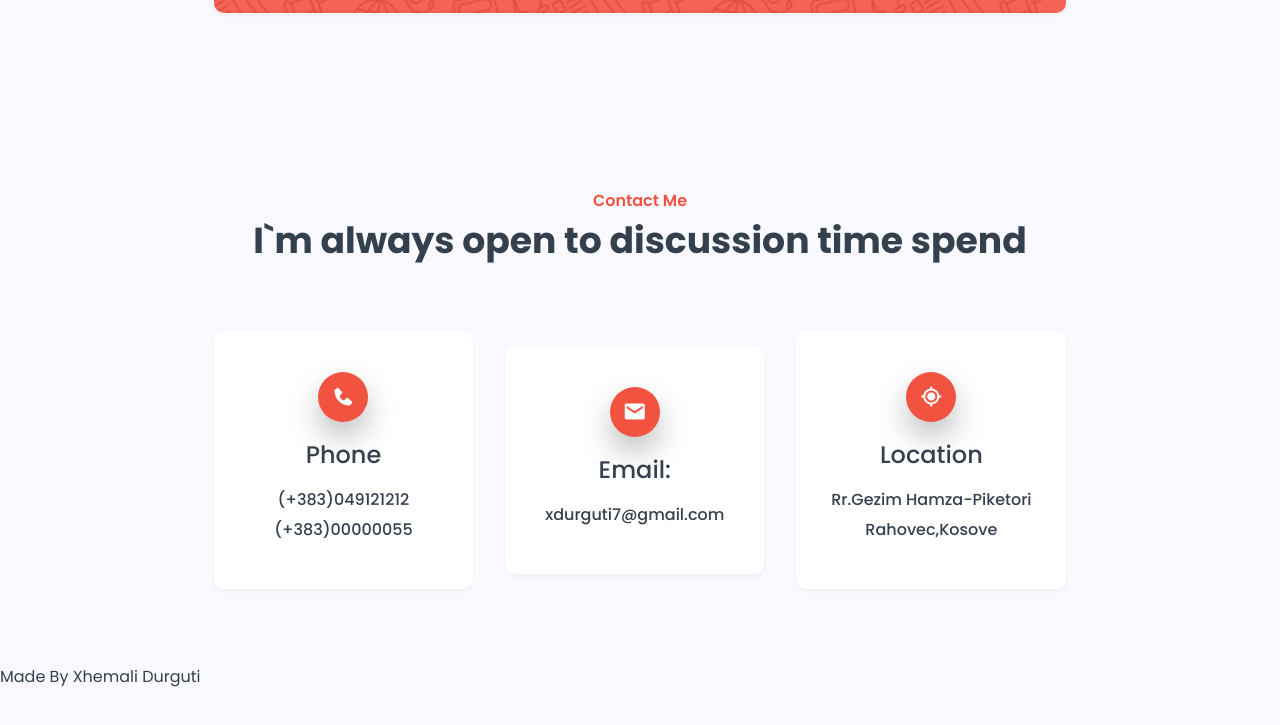
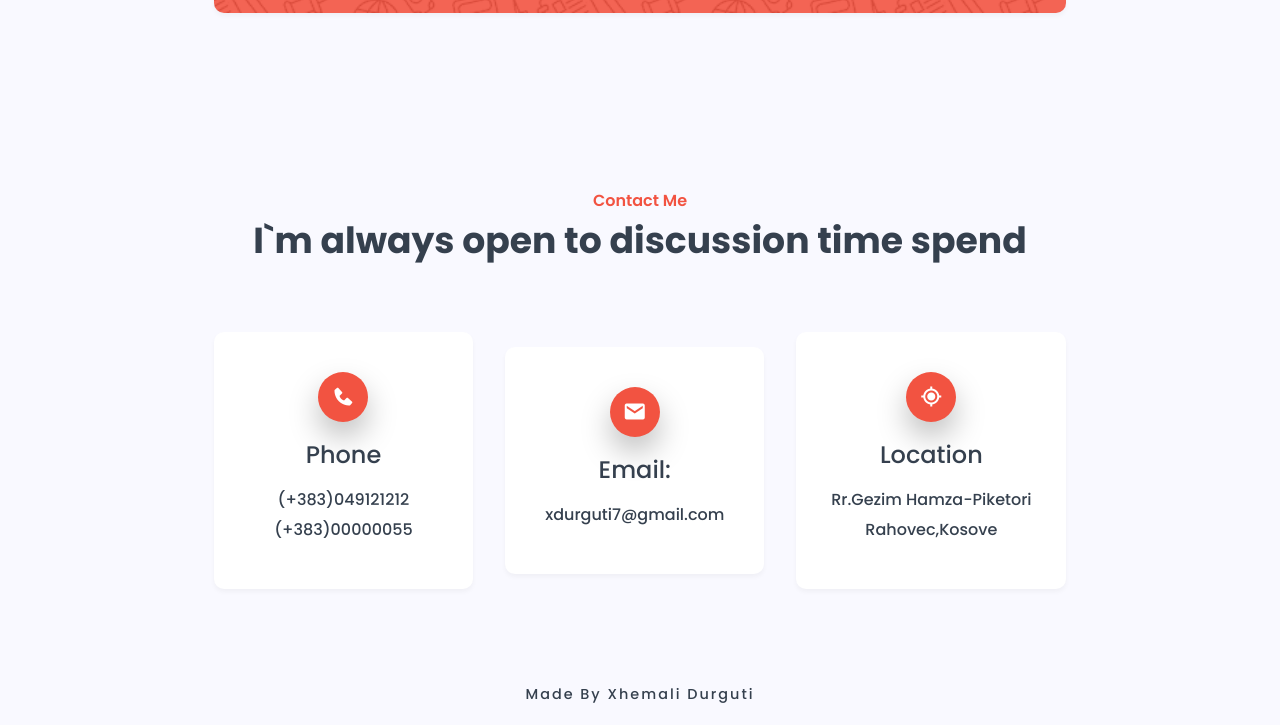
Before and after one commit to XhemaliDurguti/Portfolio-01, a plain HTML site: page index.html in a window 1280 px wide. Shown: the part 5185-5910 px from the top of the page. Before the commit the page ends 5874 px from the top, so only its background shows below. Drawn offline with nearby package versions, Linux system fonts and the light colour scheme.

Commit message:
Bottom Section Styling with css

```diff
--- a/css/style.css
+++ b/css/style.css
@@ -443,3 +443,19 @@ span {
     margin-bottom: 5px;
     color: var(--text-color);
 }
+
+
+/* Start bottom section */
+
+.bottom {
+    width: 100%;
+    padding: 20px 0;
+    text-align: center;
+}
+
+.bottom p {
+    color: var(--text-color);
+    font-size: 0.9rem;
+    font-weight: 500;
+    letter-spacing: 2px;
+}
```
